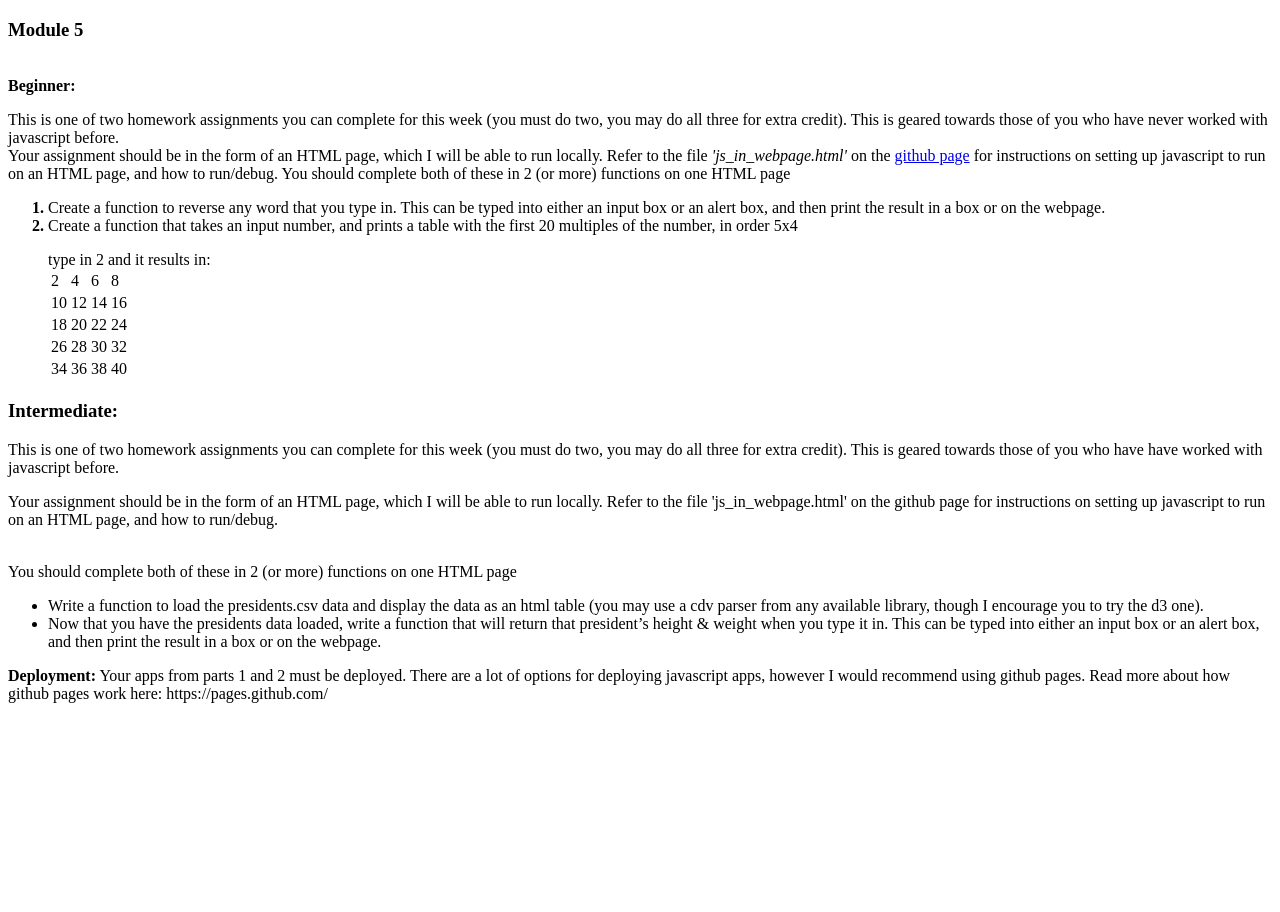
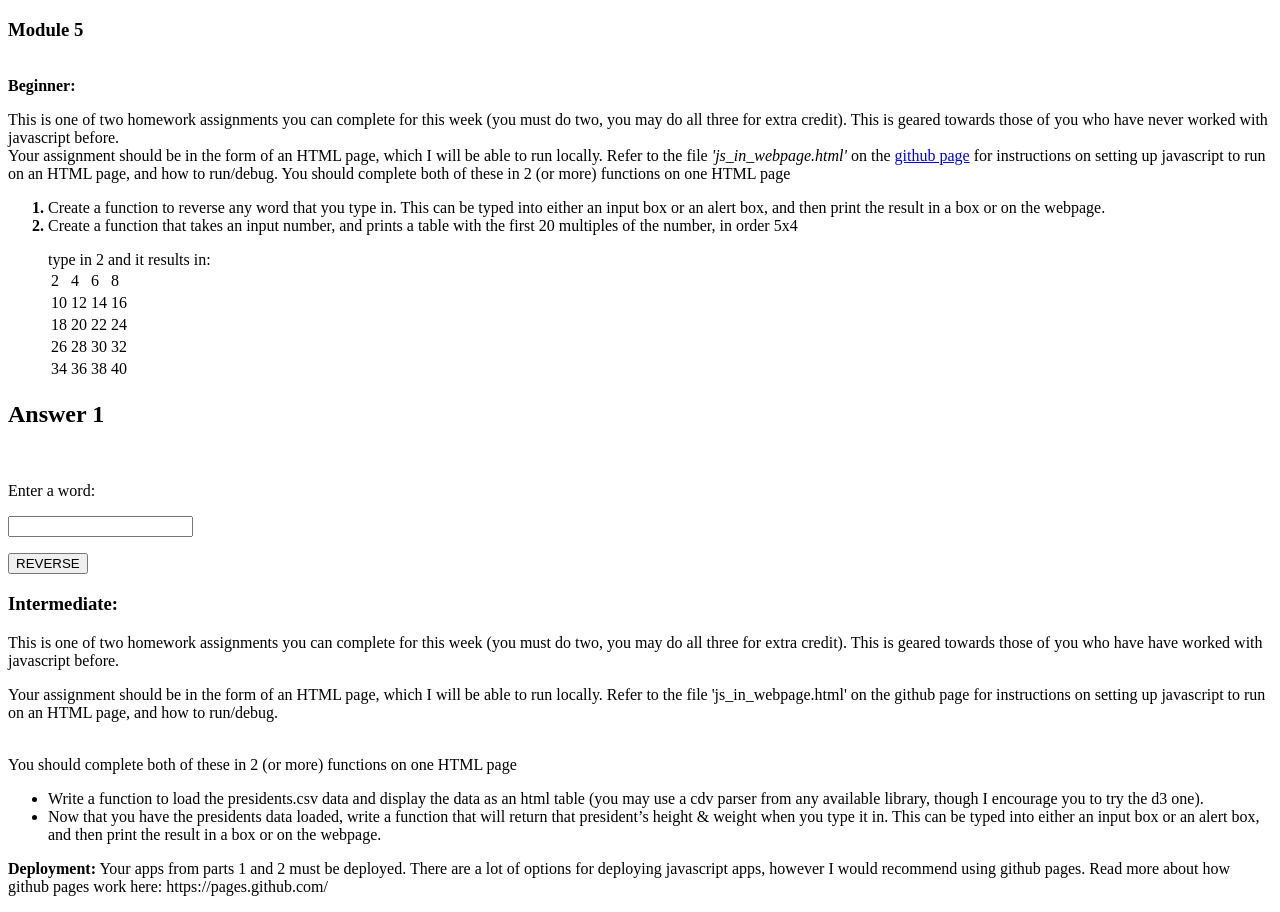
Before and after one commit to GitableGabe/dev, a Jekyll site: the page index.html, which Jekyll copies as it is, in a window 1280 px wide. Built offline with Jekyll 4.4.1, drawn with Linux system fonts in a browser that asks for light colours.

Commit message:
function 1 added

```diff
--- a/index.html
+++ b/index.html
@@ -24,23 +24,23 @@
     <style>
         ol {
             font-weight: bolder;
+        }
 
-        }
-        ol li span {
+            ol li span {
                 font-weight: normal;
             }
     </style>
     <ol>
         <li>
             <span>
-                Create a function to reverse any word that you type in. This can be typed into either an input
-                box or an alert box, and then print the result in a box or on the webpage.
+                Create a function to reverse any word that you type in. This can be typed into either
+                an input box or an alert box, and then print the result in a box or on the webpage.
             </span>
         </li>
         <li>
             <span>
-                Create a function that takes an input number, and prints a table with the first 20 multiples of
-                the number, in order 5x4
+                Create a function that takes an input number, and prints a table with the first 20
+                multiples of the number, in order 5x4
             </span>
         </li>
     </ol>
@@ -56,7 +56,45 @@
     </blockquote>
 
 
+    <h2>Answer 1</h2>
+    <br>
 
+    <!-- start input box -->
+    <p>Enter a word: </p>
+
+    <p>
+        <input type="text" id="word" />
+    </p>
+    <!-- end input box -->
+    <!-- start button -->
+    <p>
+        <button id="btn">
+            REVERSE
+        </button>
+    </p>
+    <!-- end button -->
+    <!-- start output-->
+    <p>
+        <output id="result" />
+    </p>
+    <!-- end output -->
+
+    <script>
+
+    // begin function
+    function rev_str(){
+
+        var x=document.getElementById("word").value;
+
+      var y=  x.split("").reverse().join("");
+    document.getElementById("result").innerText=y;
+
+    }
+    // end function
+
+    // function call
+        document.getElementById("btn").addEventListener("click", rev_str);
+    </script>
 
     <h3>Intermediate:</h3>
 
@@ -75,20 +113,21 @@
     <br />
     <ul style="list-style-type:disc">
         <li>
-            Write a function to load the presidents.csv data and display the data as an html table (you
-            may use a cdv parser from any available library, though I encourage you to try the d3 one).
+            Write a function to load the presidents.csv data and display the data as an html table
+            (you may use a cdv parser from any available library, though I encourage you to try
+            the d3 one).
         </li>
         <li>
             Now that you have the presidents data loaded, write a function that will return that
-            president’s height & weight when you type it in. This can be typed into either an input box or
-            an alert box, and then print the result in a box or on the webpage.
+            president’s height & weight when you type it in. This can be typed into either an
+            input box or an alert box, and then print the result in a box or on the webpage.
         </li>
-     </ul>
-        <p>
-            <b>Deployment:</b> Your apps from parts 1 and 2 must be deployed. There are a lot of options for
-            deploying javascript apps, however I would recommend using github pages. Read more
-            about how github pages work here: https://pages.github.com/
-        </p>
+    </ul>
+    <p>
+        <b>Deployment:</b> Your apps from parts 1 and 2 must be deployed. There are a lot of
+        options for deploying javascript apps, however I would recommend using github pages.
+        Read more about how github pages work here: https://pages.github.com/
+    </p>
 
 </body>
 </html>
```
